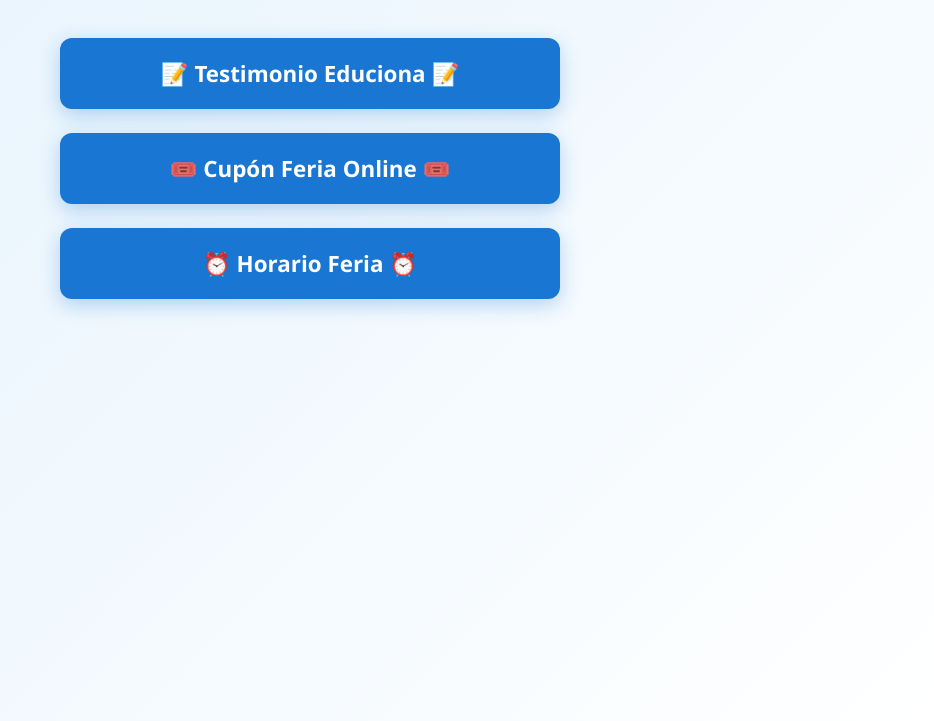
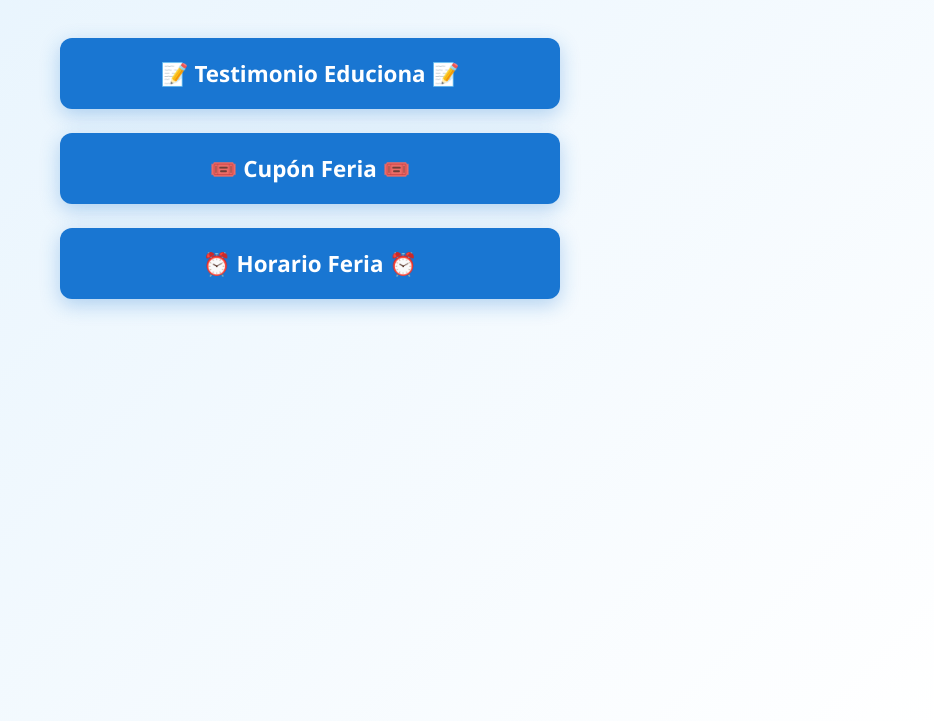
Before and after one commit to RafaLeorioo/My-App, a plain HTML site: page index.html in a window 1280 px wide. Shown: the part 159-880 px from the top of the page, without its empty margins (330-1264 px from the left). Drawn offline with Linux system fonts and the light colour scheme.

Commit message:
Fix HTML encoding issues in index.html

```diff
--- a/index.html
+++ b/index.html
@@ -65,7 +65,7 @@
 
   <div class="menu-buttons">
     <a href="testimonio.html" class="btn">📝 Testimonio Educiona 📝</a>
-    <a href="cupon.html" class="btn">🎟️ Cupón Feria Online 🎟️</a>
+    <a href="cupon.html" class="btn">🎟️ Cupón Feria 🎟️</a>
     <a href="horario.html" class="btn">⏰ Horario Feria ⏰</a>
   </div>
 
```
